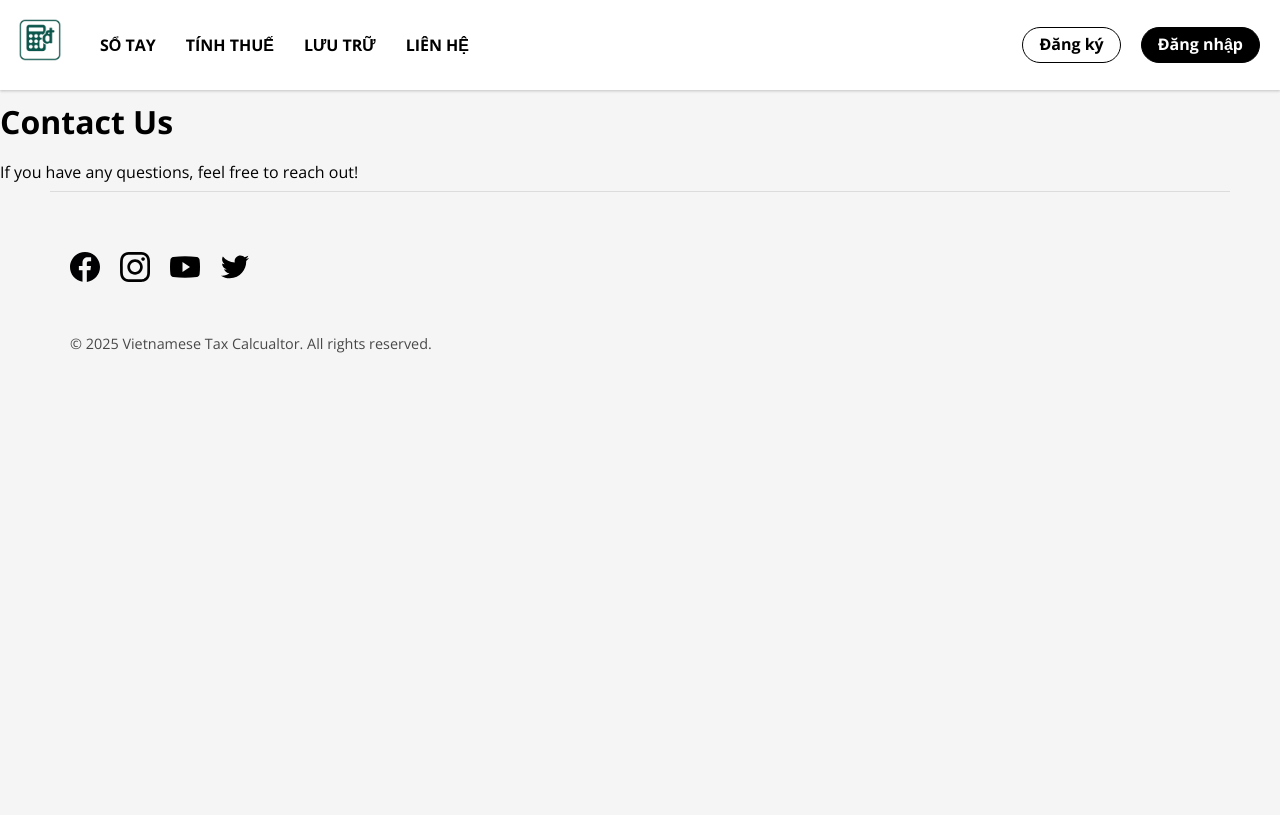
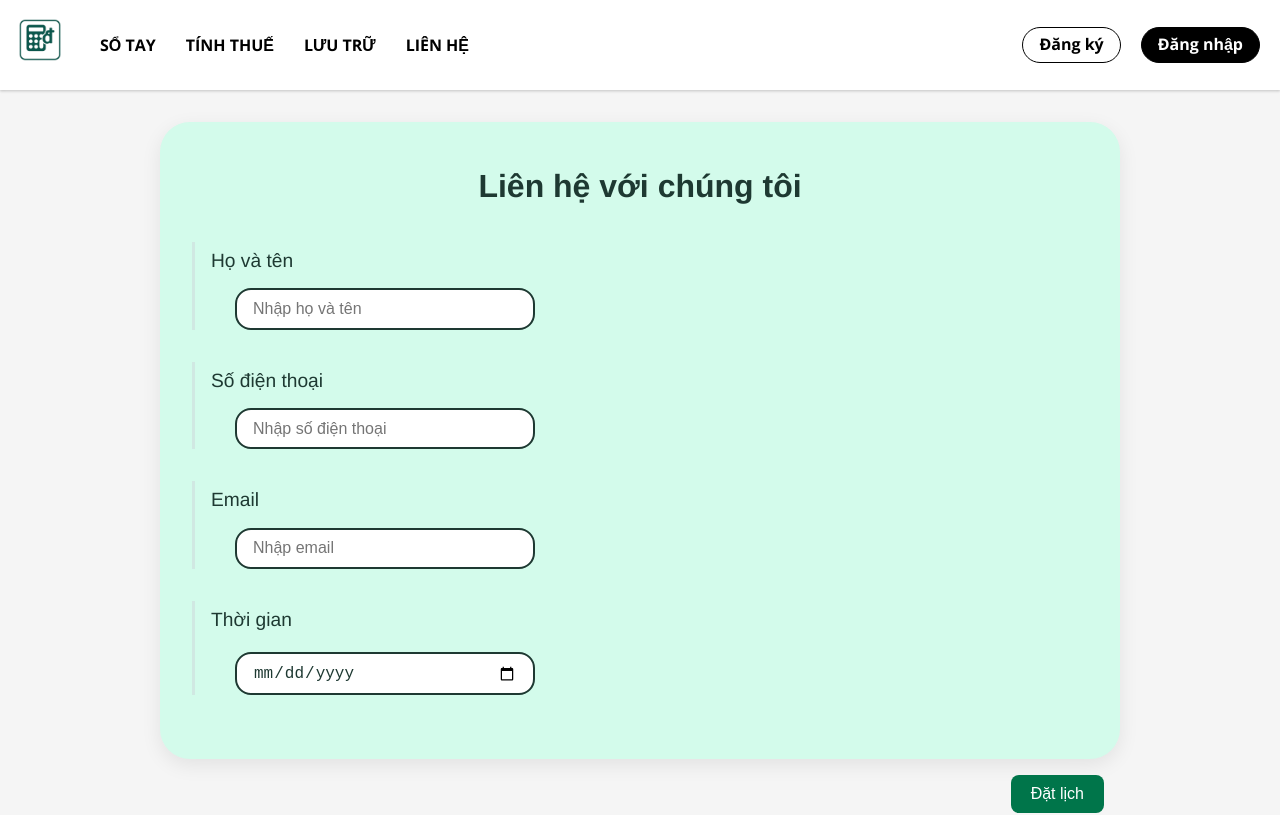
Before and after one commit to meadowilla/Vietnamese-Tax-Calculation---Frontendd, a React (Vite) app: page /lienhe in a window 1280 px wide. Shown: the top 815 px of the page. Built offline with nearby package versions, Linux system fonts and the light colour scheme.

Commit message:
update sotay + lienhe + linking tinhtoan->sotay

```diff
--- a/package.json
+++ b/package.json
@@ -22,7 +22,7 @@
     "react-dom": "^19.0.0",
     "react-hook-form": "^7.54.2",
     "react-redux": "^9.2.0",
-    "react-router-dom": "^7.4.0"
+    "react-router-dom": "^7.5.0"
   },
   "devDependencies": {
     "@eslint/js": "^9.21.0",
--- a/src/App.jsx
+++ b/src/App.jsx
@@ -46,6 +46,10 @@ function App() {
             path="account/create"
             element={user ? <Navigate to="/sotay" replace /> : <SignupScreen />}
           />
+          <Route
+            path='sotay/:id'
+            element={<NotebookScreen />}
+          />
         </Route>
       </Routes>
     </Router>
--- /dev/null
+++ b/src/screens/ContactScreen.css
@@ -0,0 +1,37 @@
+.label-contact {
+    display: flex;
+    align-items: center;
+    gap: 0.5rem;
+}
+.background {
+  background-color: #d3fbeb;
+  padding: 2rem;
+  margin-top: 2rem;
+  border-radius: 30px;
+  box-shadow: 0 6px 20px rgba(0, 0, 0, 0.08);
+  font-family: var(--font-main);
+  width: 100%;
+  transition: all 0.3s ease;
+  animation: fadeInUp 0.8s ease;
+}
+
+/*Button layout*/
+.button-layout {
+  background-color: #00754a;
+  color: white;
+  padding: 10px 20px;
+  border: none;
+  border-radius: 8px;
+  font-size: 16px;
+  cursor: pointer;
+  transition: background-color 0.3s;
+}
+.button-container{
+  display: flex;
+  justify-self: flex-end;
+  border: 10rem;
+  margin: 1rem;
+}
+.button:hover {
+  background-color: #333;
+}
--- a/src/screens/ContactScreen.jsx
+++ b/src/screens/ContactScreen.jsx
@@ -1,8 +1,55 @@
+import { useState } from "react";
+import './ContactScreen.css';
+
 function ContactScreen() {
+  const[formData, setFormData] = useState({
+    name:"",
+    phoneNumber:"",
+    email:"",
+    date:"",
+  });
+  const renderInput = (label, id, placeholder) => (
+    <div className="form-group">
+      <div className="blabel">
+        <label className="label" htmlFor={id}>{label}</label>
+      </div>
+      <input
+        type="number"
+        id={id}
+        name={id}
+        className="input-box"
+        placeholder={placeholder}
+        value={formData[id]}
+        onchange={(e) => setFormData({...formData, [id]: e.target.value})}
+      />
+    </div>
+  );
+  const renderDateInput = (label, id) =>(
+    <div className="form-group">
+      <label className="label" htmlFor="id">{label}</label>
+      <input
+      type="date"
+      name={id}
+      id={id}
+      className="input-box"
+      value={formData[id]}
+      onChange={(e) => setFormData({...formData, [id]: e.target.value})}
+      />
+    </div>
+  );
   return (
-    <div>
-      <h1>Contact Us</h1>
-      <p>If you have any questions, feel free to reach out!</p>
+    <div className="form">
+      <div className="background">
+        <h2 className="heading">Liên hệ với chúng tôi</h2>
+        {renderInput("Họ và tên", "name", "Nhập họ và tên")}
+        {renderInput("Số điện thoại", "phoneNumber", "Nhập số điện thoại")}
+        {renderInput("Email", "email", "Nhập email")}
+        {renderDateInput("Thời gian", "date")}
+      </div>
+
+      <div className="button-container">
+        <button className ="button-layout">Đặt lịch</button>
+      </div>
     </div>
   );
 }
--- /dev/null
+++ b/src/screens/NotebookScreen.css
@@ -0,0 +1,54 @@
+:root {
+    --starbucks-green: #1e3932;
+    --starbucks-light-green: #00754a;
+    --bg-kem: #f1f8f4;
+    --bg-pink: #fef6f4;
+    --bg-income: #f3f1e7;
+    --bg-reduced: #e0f4f3;
+    --font-main: 'Helvetica Neue', 'Segoe UI', sans-serif;
+}
+.notebook-container {
+    padding: 2rem;
+    max-width: 800px;
+    margin: 0 auto;
+    font-family: sans-serif;
+  }
+
+.heading {
+    text-align: center;
+    margin-bottom: 2rem;
+}
+
+.article {
+    background-color: #f9f9f9;
+    padding: 1.5rem;
+    margin-bottom: 1.5rem;
+    border-radius: 12px;
+    box-shadow: 0 2px 6px rgba(0,0,0,0.1);
+    transition: transform 0.3s ease;
+}
+
+.article:hover {
+    transform: translateY(-4px);
+}
+
+.article-title {
+    font-family: var(--font-main);
+    font-weight: bold;
+    font-size: 50px;
+    color: #00754a;
+    margin-bottom: 0.5rem;
+}
+
+.article-content {
+    font-size: 16px;
+    color: #333;
+}
+.article-card{
+    background-color: #cff4e3;
+    border-radius: 16px;
+    margin: 20px;
+    box-shadow: 0 4px 16px rgba(0, 0, 0, 0.1);
+    overflow: hidden;
+    transition: box-shadow 0.3s;
+}
--- a/src/screens/NotebookScreen.jsx
+++ b/src/screens/NotebookScreen.jsx
@@ -1,10 +1,57 @@
-import React from 'react';
+import { useState, useEffect } from "react";
+import { useLocation, useNavigate, useParams } from "react-router-dom";
+import './NotebookScreen.css';
 
 function NotebookScreen() {
+  const [articles, setArticles] = useState([]);
+  const [activeArticleId, setActiveArticleId] = useState(null);
+  const {id} = useParams();
+  const nav = useNavigate();
+
+  //Data from DB
+  useEffect(() => {
+    const fakeData = [
+      { id: 1, title: "Bài viết 1", content: "Nội dung bài viết 1..." },
+      { id: 2, title: "Bài viết 2", content: "Nội dung bài viết 2..." },
+      { id: 3, title: "Bài viết 3", content: "Nội dung bài viết 3..." }
+    ];
+    setArticles(fakeData);
+  }, []);
+
+  useEffect(() =>{
+    if(id){
+      const numID = parseInt(id);
+      const exists = articles.find(article => article.id === numID);
+      if(exists){
+        setActiveArticleId(numID)
+      }
+    }
+  }, [id, articles]);
+
+  const toggleArticle = (id) => {
+    const newActive = activeArticleId === id ? null : id;
+    setActiveArticleId(newActive);
+    nav(`/sotay/${newActive ?? ""}`); //Update  URL
+  };
+
   return (
-    <div>
-      <h1>Notebook Screen</h1>
-      <p>This screen is for tax articles and tips.</p>
+    <div className="about-container">
+      <h1 className="heading">Về chúng tôi</h1>
+      <div className="card-list">
+        {articles.map(article => (
+          <div className="article-card" key={article.id}>
+            <div
+              className="article-title"
+              onClick={() => toggleArticle(article.id)}
+            >
+              {article.title}
+            </div>
+            {activeArticleId === article.id && (
+              <div className="article-content">{article.content}</div>
+            )}
+          </div>
+        ))}
+      </div>
     </div>
   );
 }
--- a/src/screens/TaxCalculationScreen.css
+++ b/src/screens/TaxCalculationScreen.css
@@ -211,7 +211,10 @@ body {
   opacity: 1;
   animation: tooltipSlideIn 0.3s ease;
 }
+.tooltip-link{
+  color: #7171b1;
 
+}
 /* Form Container */
 .form {
   max-width: 1500px;
--- a/src/screens/TaxCalculationScreen.jsx
+++ b/src/screens/TaxCalculationScreen.jsx
@@ -12,7 +12,16 @@ function TaxCalculationScreen() {
         <label className="label" htmlFor={id}>{label}</label>
         <span className="tooltip-custom">
           ⓘ
-          <span className="tooltip-text">{tooltip}</span>
+          <span className="tooltip-text">{tooltip}
+          <br/>
+            <a
+              href={'/sotay/{id}'}
+              className='tooltip-link'
+              target='_blank'
+              rel='noopener noreferrer'>
+                Xem thêm
+              </a>
+          </span>
         </span>
       </div>
       <input
@@ -31,7 +40,16 @@ function TaxCalculationScreen() {
         <label className="label" htmlFor={id}>{label}</label>
         <span className="tooltip-custom">
           ⓘ
-          <span className="tooltip-text">{tooltip}</span>
+          <span className="tooltip-text">{tooltip}
+            <br/>
+            <a
+              href={'/sotay/{id}'}
+              className='tooltip-link'
+              target='_blank'
+              rel='noopener noreferrer'>
+                Xem thêm
+              </a>
+          </span>
         </span>
       </div>
       <div className="input-wrapper">
```
Also changed, not shown: src/screens/UserStorageScreen.css (added), 1 other file (tests, documents, lock files or other folders).
